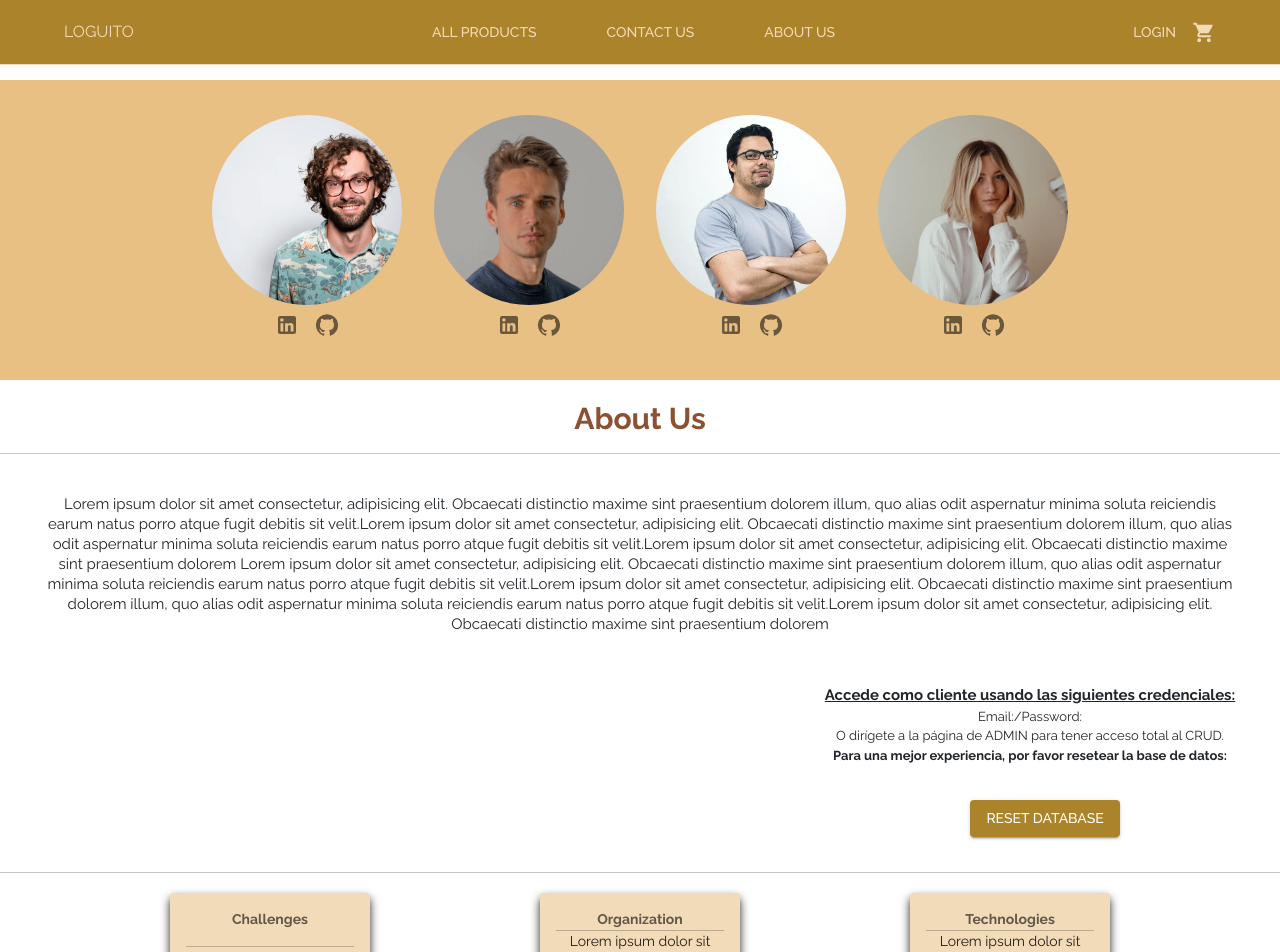
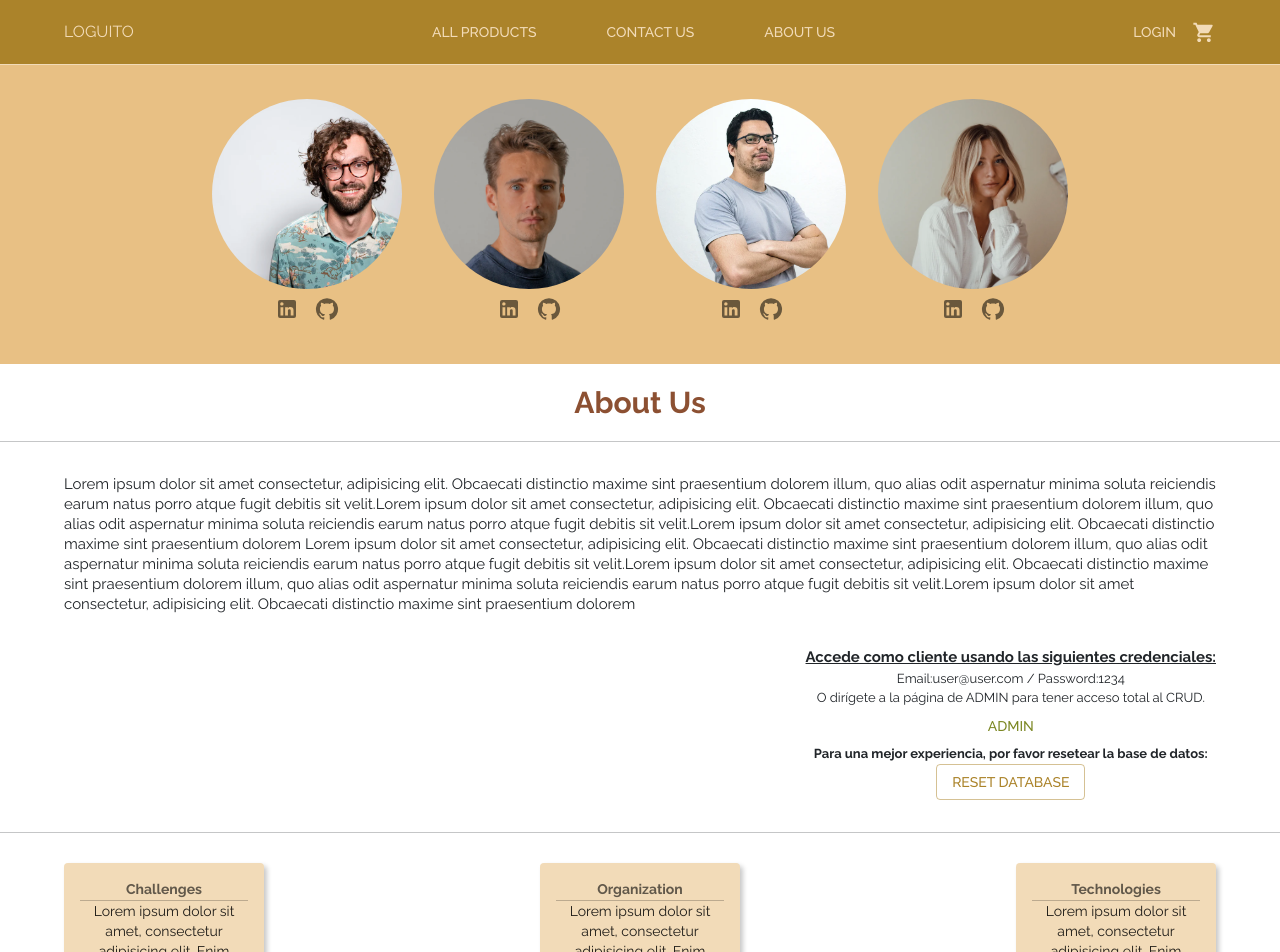
Before and after one commit to RodrigoRabellino/e-commerce-front, a React (Create React App) app: page /aboutUs in a window 1280 px wide. Shown: the top 952 px of the page. Built offline with nearby package versions, Linux system fonts and the light colour scheme; no server answers.

Commit message:
about as al container 80%

```diff
--- a/src/components/aboutUs/AboutUs.jsx
+++ b/src/components/aboutUs/AboutUs.jsx
@@ -9,6 +9,7 @@ import {
   IconButton,
   Paper,
   Divider,
+  Container,
 } from "@mui/material";
 import LinkedInIcon from "@mui/icons-material/LinkedIn";
 import GitHubIcon from "@mui/icons-material/GitHub";
@@ -19,10 +20,14 @@ function AboutUs() {
     ":hover": { transition: "0.2s" },
   };
   const cardStyles = {
+    transition: "0.2s",
     width: "200px",
     height: "200px",
-    ":hover": { transition: "0.2s", background: "#BF8832" },
-    boxShadow: "0 5px 10px 0",
+    boxShadow: "3px 3px 5px 0 rgb(0,0,0, 0.22)",
+    ":hover": {
+      transition: "0.5s",
+      boxShadow: "3px 3px 5px 0 rgb(0,0,0, 0.44)",
+    },
   };
   return (
     <>
@@ -34,7 +39,7 @@ function AboutUs() {
           alignItems: "center",
           justifyContent: "center",
           width: "100%",
-          marginTop: "80px",
+          marginTop: "64px",
         }}
       >
         <Stack
@@ -138,7 +143,7 @@ function AboutUs() {
         sx={{
           fontSize: "30px",
           fontWeight: "bold",
-          marginBottom: "15px",
+          marginBottom: "20px",
           marginTop: "20px",
           color: "#8C5032",
         }}
@@ -146,11 +151,9 @@ function AboutUs() {
       >
         About Us
       </Typography>
-      <hr />
-      <Typography
-        sx={{ fontSize: "15px", marginBottom: "30px", margin: "40px" }}
-        variant="h5"
-      >
+      <Divider />
+      <Container sx={{ paddingY: "2rem" }}>
+        <Typography fontSize="15px" textAlign="start" variant="h5">
           Lorem ipsum dolor sit amet consectetur, adipisicing elit. Obcaecati
           distinctio maxime sint praesentium dolorem illum, quo alias odit
           aspernatur minima soluta reiciendis earum natus porro atque fugit
@@ -168,46 +171,59 @@ function AboutUs() {
           fugit debitis sit velit.Lorem ipsum dolor sit amet consectetur,
           adipisicing elit. Obcaecati distinctio maxime sint praesentium dolorem
         </Typography>
+      </Container>
+      <Container
+        sx={{
+          display: "flex",
+          flexDirection: "column",
+          alignItems: "flex-end",
+          pb: "2rem",
+        }}
+      >
+        <Box>
           <Typography
             sx={{
               fontSize: "15px",
               fontWeight: "bold",
-          marginLeft: "780px",
-          marginTop: "50px",
               textDecoration: "underline",
             }}
           >
             Accede como cliente usando las siguientes credenciales:
           </Typography>
-      <Typography sx={{ marginLeft: "780px", fontSize: "13px" }}>
-        Email:/Password:
+          <Typography sx={{ fontSize: "13px" }}>
+            Email:user@user.com / Password:1234
           </Typography>
-      <Typography sx={{ marginLeft: "780px", fontSize: "13px" }}>
+          <Typography sx={{ fontSize: "13px" }}>
             O dirígete a la página de ADMIN para tener acceso total al CRUD.
           </Typography>
+          <Button
+            sx={{
+              color: "#7B8723",
+            }}
+            onClick={() => {
+              window.open(process.env.REACT_APP_ADMIN_URL, "_blank");
+            }}
+          >
+            ADMIN
+          </Button>
           <Typography
             sx={{
-          marginLeft: "780px",
               fontSize: "13px",
               fontWeight: "bold",
             }}
           >
             Para una mejor experiencia, por favor resetear la base de datos:
           </Typography>
-      <Button
-        sx={{ marginLeft: "810px", marginTop: "35px", marginBottom: "35px" }}
-        variant="contained"
-      >
-        Reset DataBase
-      </Button>
+          <Button variant="outlined">Reset DataBase</Button>
+        </Box>
+      </Container>
       <Divider />
-      <Box
+      <Container
         sx={{
           display: "flex",
-          width: "100%",
-          justifyContent: "space-evenly",
+          justifyContent: "space-between",
           marginBottom: "30px",
-          marginTop: "20px",
+          marginTop: "30px",
         }}
       >
         <Card sx={cardStyles}>
@@ -218,11 +234,10 @@ function AboutUs() {
             >
               Challenges
             </Typography>
-            <hr />
+            <Divider />
 
             <Typography variant="body2">
               Lorem ipsum dolor sit amet, consectetur adipisicing elit. Enim
-              <br />
             </Typography>
           </CardContent>
         </Card>
@@ -238,7 +253,6 @@ function AboutUs() {
 
             <Typography variant="body2">
               Lorem ipsum dolor sit amet, consectetur adipisicing elit. Enim
-              <br />
             </Typography>
           </CardContent>
         </Card>
@@ -258,7 +272,7 @@ function AboutUs() {
             </Typography>
           </CardContent>
         </Card>
-      </Box>
+      </Container>
     </>
   );
 }
```
Lines whose indentation alone changed are shown as unchanged.
